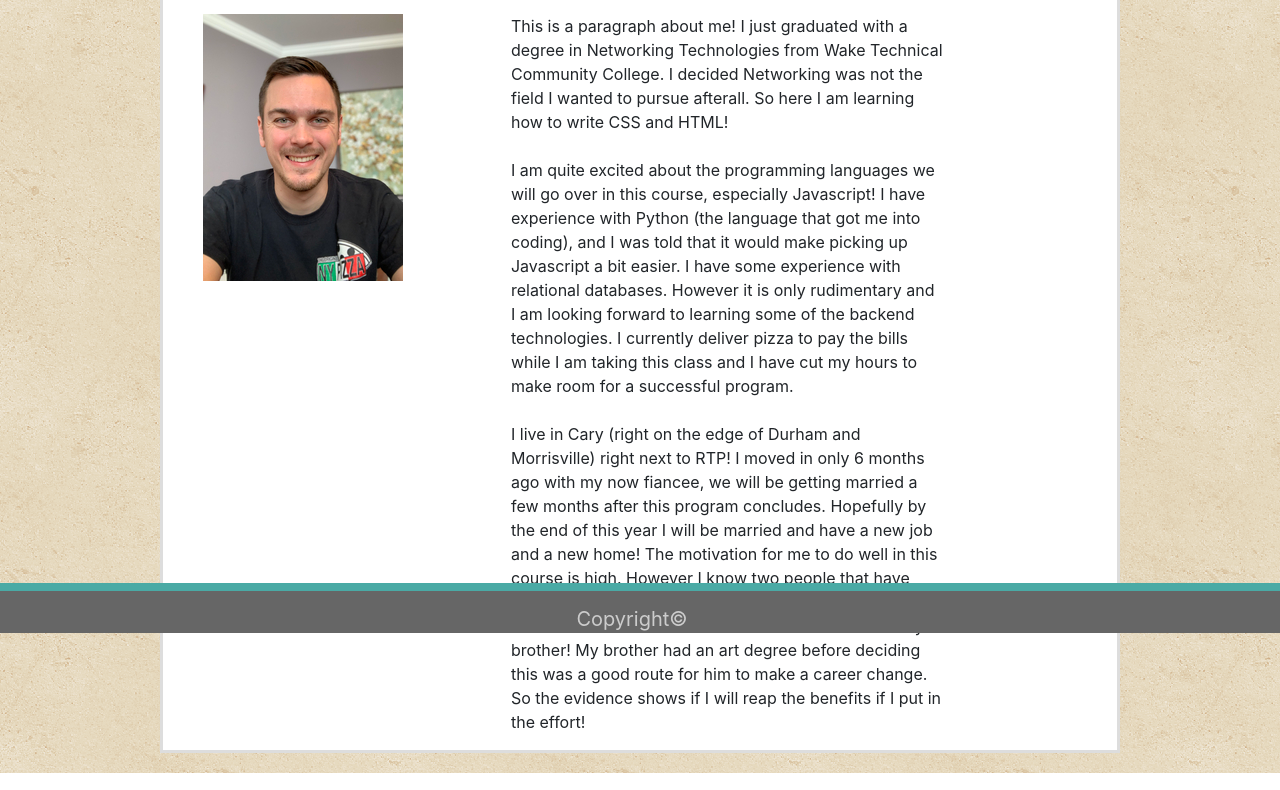
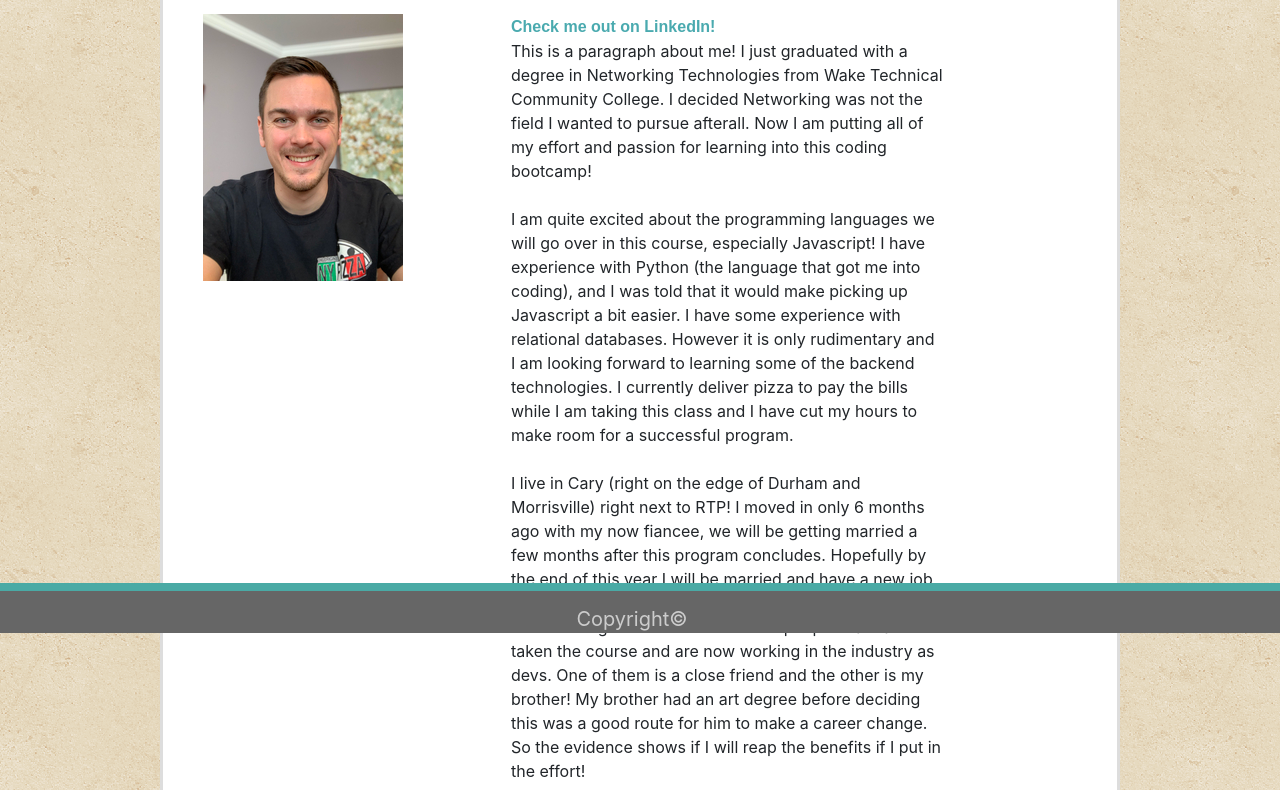
Before and after one commit to Habernet/Habernet.github.io, a plain HTML site: page index.html in a window 1280 px wide. Shown: the part 167-957 px from the top of the page. Drawn offline with nearby package versions, Linux system fonts and the light colour scheme.

Commit message:
Added a link, changed some text.

```diff
--- a/assets/css/style.css
+++ b/assets/css/style.css
@@ -87,6 +87,11 @@ footer {
     height: 200px;
 }
 
+.linkedIn {
+    font-weight: bolder;
+    color: #4aaaaf;
+    text-align: center;
+}
 #title-box {
     height: 75px;
     background-color: #4aaaaf;
--- a/index.html
+++ b/index.html
@@ -44,8 +44,9 @@
                     <img src="./assets/images/myface.jpg" alt="Picture of my face, not working.">
                 </div>
                 <div class="col-sm-12 col-md-6">
+                    <a href="https://www.linkedin.com/in/patrick-haberern-b167ab168/" class="linkedIn">Check me out on LinkedIn!</a>
                     <p>
-                        This is a paragraph about me! I just graduated with a degree in Networking Technologies from Wake Technical Community College. I decided Networking was not the field I wanted to pursue afterall. So here I am learning how to write CSS and HTML!<br>
+                        This is a paragraph about me! I just graduated with a degree in Networking Technologies from Wake Technical Community College. I decided Networking was not the field I wanted to pursue afterall. Now I am putting all of my effort and passion for learning into this coding bootcamp!<br>
                         <br> I am quite excited about the programming languages we will go over in this course, especially Javascript! I have experience with Python (the language that got me into coding), and I was told that it would make picking up Javascript
                         a bit easier. I have some experience with relational databases. However it is only rudimentary and I am looking forward to learning some of the backend technologies. I currently deliver pizza to pay the bills while I am taking
                         this class and I have cut my hours to make room for a successful program.
```
